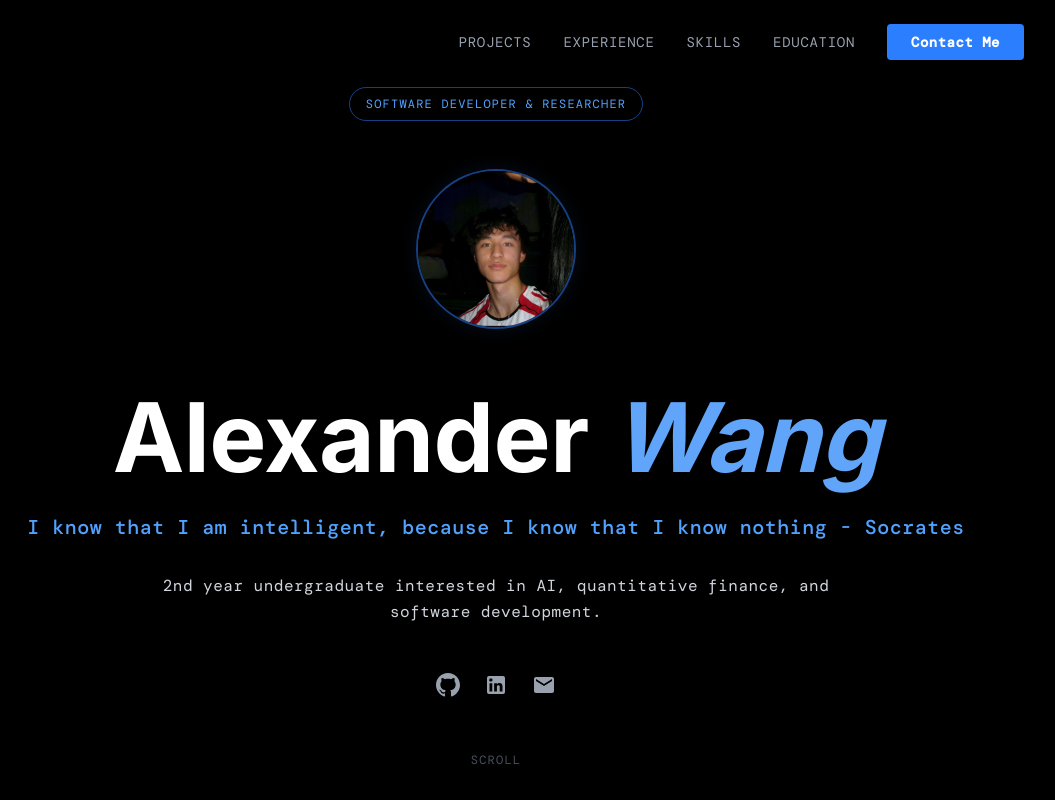
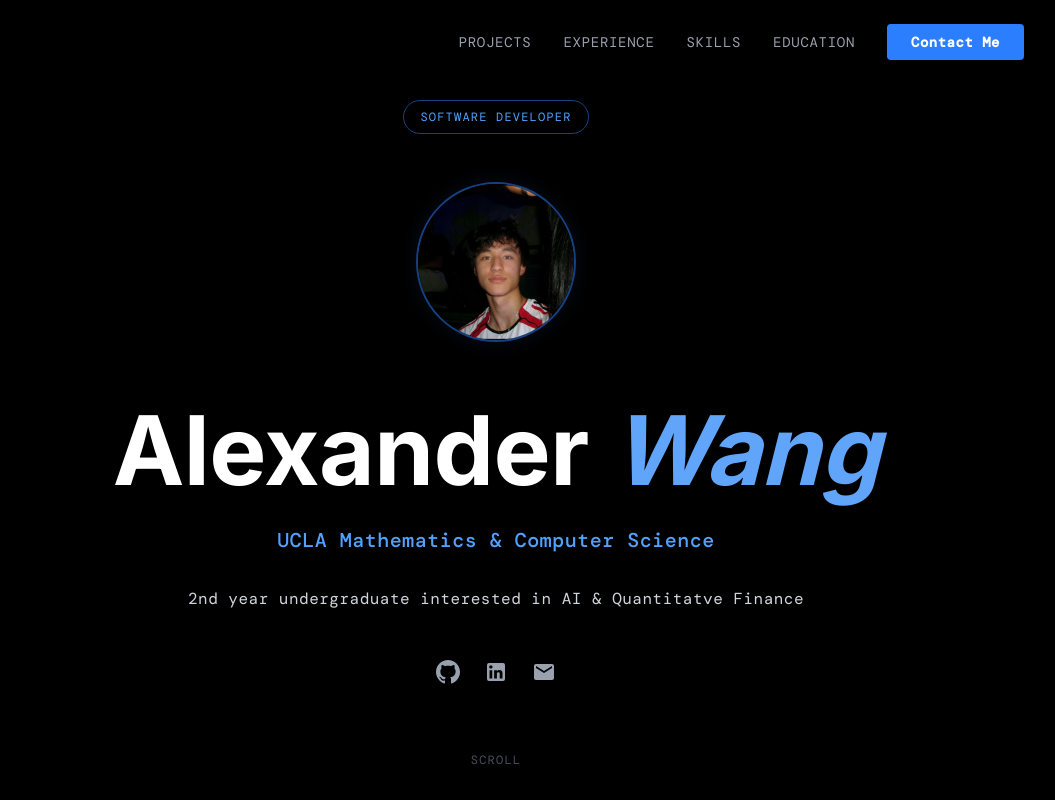
Before and after one commit to AlexNicholasWang/Personal-Website, a React (Vite) app: page / in a window 1280 px wide. Shown: the top 800 px of the page, without its empty margins (144-1199 px from the left). Built offline with nearby package versions, Linux system fonts and the light colour scheme.

Commit message:
new changes

```diff
--- a/src/app/App.tsx
+++ b/src/app/App.tsx
@@ -12,12 +12,12 @@ const PORTFOLIO_DATA = {
     ]
   },
   hero: {
-    tag: "Software Developer & Researcher",
+    tag: "Software Developer",
     initials: "AW",
     firstName: "Alexander",
     lastName: "Wang",
-    title: "I know that I am intelligent, because I know that I know nothing - Socrates",
-    bio: "2nd year undergraduate interested in AI, quantitative finance, and software development.",
+    title: "UCLA Mathematics & Computer Science",
+    bio: "2nd year undergraduate interested in AI & Quantitatve Finance",
     socialLinks: [
       { label: "GitHub", href: "https://github.com/AlexNicholasWang", icon: "github" },
       { label: "LinkedIn", href: "https://www.linkedin.com/in/alexwang67/", icon: "linkedin" },
@@ -144,7 +144,7 @@ const PORTFOLIO_DATA = {
   },
 
   achievements: {
-    title: "Awards & Achievements",
+    title: "Achievements",
     items: [
       {
         title: "IMC Prosperity 4 Finalist",
@@ -167,7 +167,7 @@ const PORTFOLIO_DATA = {
 
   contact: {
     label: "Contact",
-    subtitle: "Feel free to reach out. Always open to interesting conversations and opportunities.",
+    subtitle: "Feel free to reach out. Always open to new opportunities.",
     links: [
       { label: "Email Me", href: "mailto:alexwang770@g.ucla.edu", icon: "email", primary: true },
       { label: "LinkedIn", href: "https://www.linkedin.com/in/alexwang67/", icon: "linkedin" },
```
